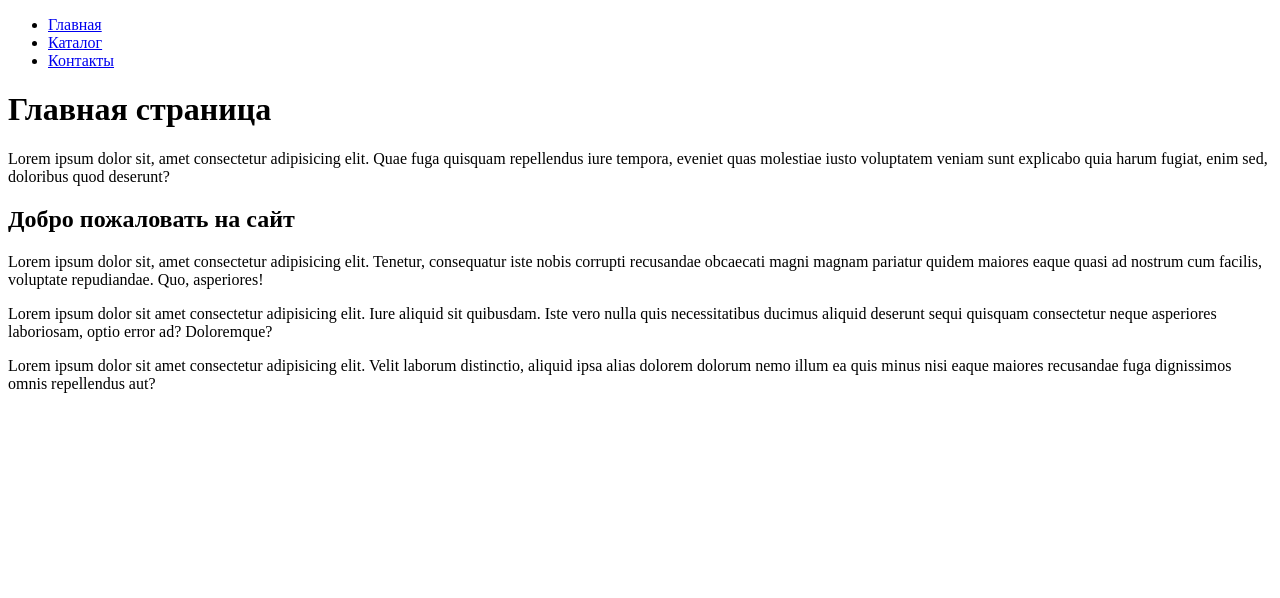
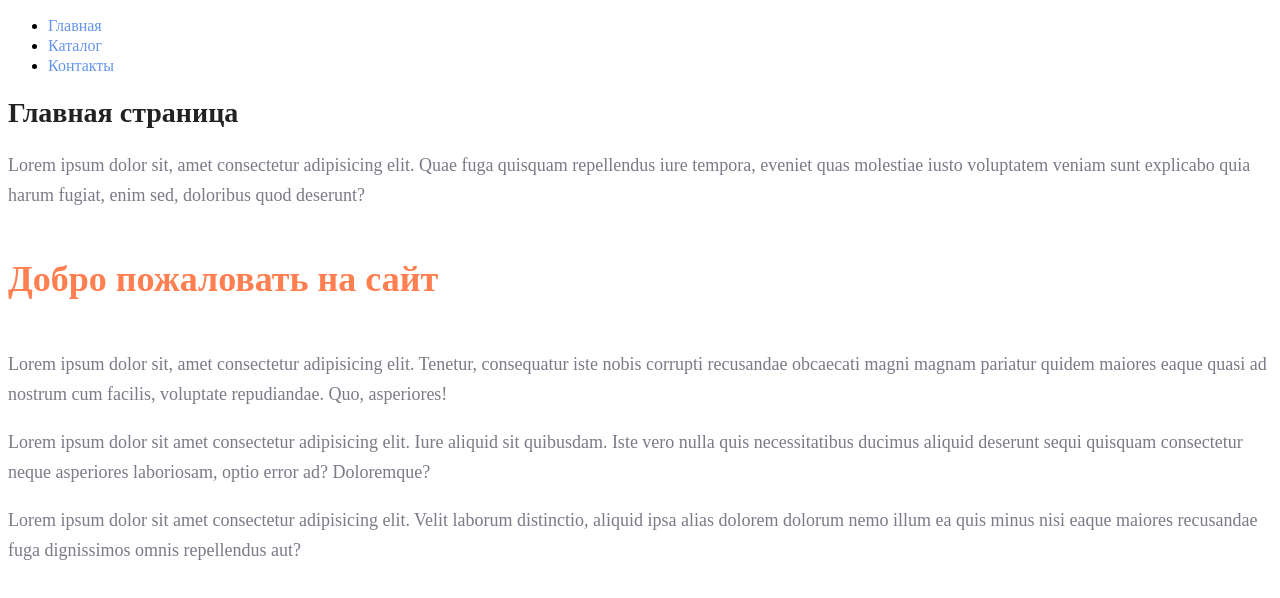
Before and after one commit to Di-Shizuka/HTML-CSS-HW, a plain HTML site: page HW1/index.html in a window 1280 px wide. Drawn offline with Linux system fonts and the light colour scheme.

Commit message:
HW2, styles

```diff
--- a/HW1/index.html
+++ b/HW1/index.html
@@ -4,22 +4,23 @@
     <meta charset="UTF-8">
     <meta http-equiv="X-UA-Compatible" content="IE=edge">
     <meta name="viewport" content="width=device-width, initial-scale=1.0">
-    <title>Document</title>
+    <link rel="stylesheet" href="./style.css">
+    <title>HW</title>
 </head>
 <body>
     <ul>
-        <li><a href="#">Главная</a></li>
-        <li><a href="./catalog/catalog.html">Каталог</a></li>
-        <li><a href="./contacts.html">Контакты</a></li>
+        <li><a class="menu" href="#">Главная</a></li>
+        <li><a class="menu" href="./catalog/catalog.html">Каталог</a></li>
+        <li><a class="menu" href="./contacts.html">Контакты</a></li>
     </ul>
 
     <div>
-        <h1>Главная страница</h1>
-        <p>Lorem ipsum dolor sit, amet consectetur adipisicing elit. Quae fuga quisquam repellendus iure tempora, eveniet quas molestiae iusto voluptatem veniam sunt explicabo quia harum fugiat, enim sed, doloribus quod deserunt?</p>
-        <h2>Добро пожаловать на сайт</h2>
-        <p>Lorem ipsum dolor sit, amet consectetur adipisicing elit. Tenetur, consequatur iste nobis corrupti recusandae obcaecati magni magnam pariatur quidem maiores eaque quasi ad nostrum cum facilis, voluptate repudiandae. Quo, asperiores!</p>
-        <p>Lorem ipsum dolor sit amet consectetur adipisicing elit. Iure aliquid sit quibusdam. Iste vero nulla quis necessitatibus ducimus aliquid deserunt sequi quisquam consectetur neque asperiores laboriosam, optio error ad? Doloremque?</p>
-        <p>Lorem ipsum dolor sit amet consectetur adipisicing elit. Velit laborum distinctio, aliquid ipsa alias dolorem dolorum nemo illum ea quis minus nisi eaque maiores recusandae fuga dignissimos omnis repellendus aut?</p>
+        <h1 class="title">Главная страница</h1>
+        <p class="text">Lorem ipsum dolor sit, amet consectetur adipisicing elit. Quae fuga quisquam repellendus iure tempora, eveniet quas molestiae iusto voluptatem veniam sunt explicabo quia harum fugiat, enim sed, doloribus quod deserunt?</p>
+        <h2 class="title2">Добро пожаловать на сайт</h2>
+        <p class="text">Lorem ipsum dolor sit, amet consectetur adipisicing elit. Tenetur, consequatur iste nobis corrupti recusandae obcaecati magni magnam pariatur quidem maiores eaque quasi ad nostrum cum facilis, voluptate repudiandae. Quo, asperiores!</p>
+        <p class="text">Lorem ipsum dolor sit amet consectetur adipisicing elit. Iure aliquid sit quibusdam. Iste vero nulla quis necessitatibus ducimus aliquid deserunt sequi quisquam consectetur neque asperiores laboriosam, optio error ad? Doloremque?</p>
+        <p class="text">Lorem ipsum dolor sit amet consectetur adipisicing elit. Velit laborum distinctio, aliquid ipsa alias dolorem dolorum nemo illum ea quis minus nisi eaque maiores recusandae fuga dignissimos omnis repellendus aut?</p>
 
     </div>
 </body>
--- /dev/null
+++ b/HW1/style.css
@@ -0,0 +1,32 @@
+a {
+  text-decoration: none;
+}
+
+.menu {
+  color: cornflowerblue;
+  font-size: 16px;
+  line-height: 20px;
+}
+
+.title {
+  color: #222222;
+  font-size: 28px;
+  line-height: 36px;
+  font-weight: bold;
+}
+
+.text {
+  font-style: normal;
+  font-weight: 300;
+  font-size: 18px;
+  line-height: 30px;
+  color: #7d7987;
+}
+
+.title2 {
+  color: coral;
+  font-style: normal;
+  font-weight: 700;
+  font-size: 36px;
+  line-height: 80px;
+}
```
Also changed, not shown: HW1/catalog/catalog.html (+12 -11 lines), HW1/contacts.html (+6 -4 lines).
